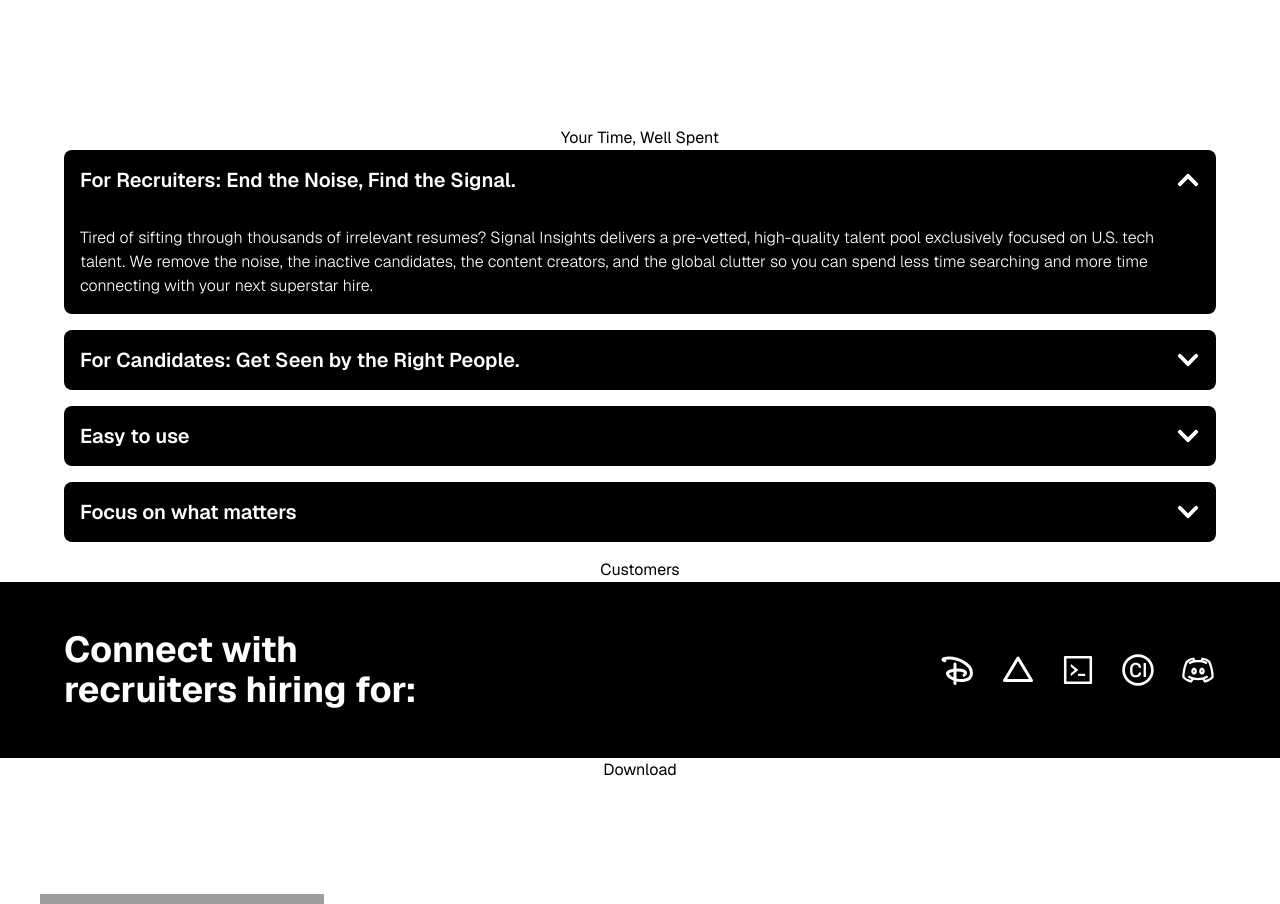
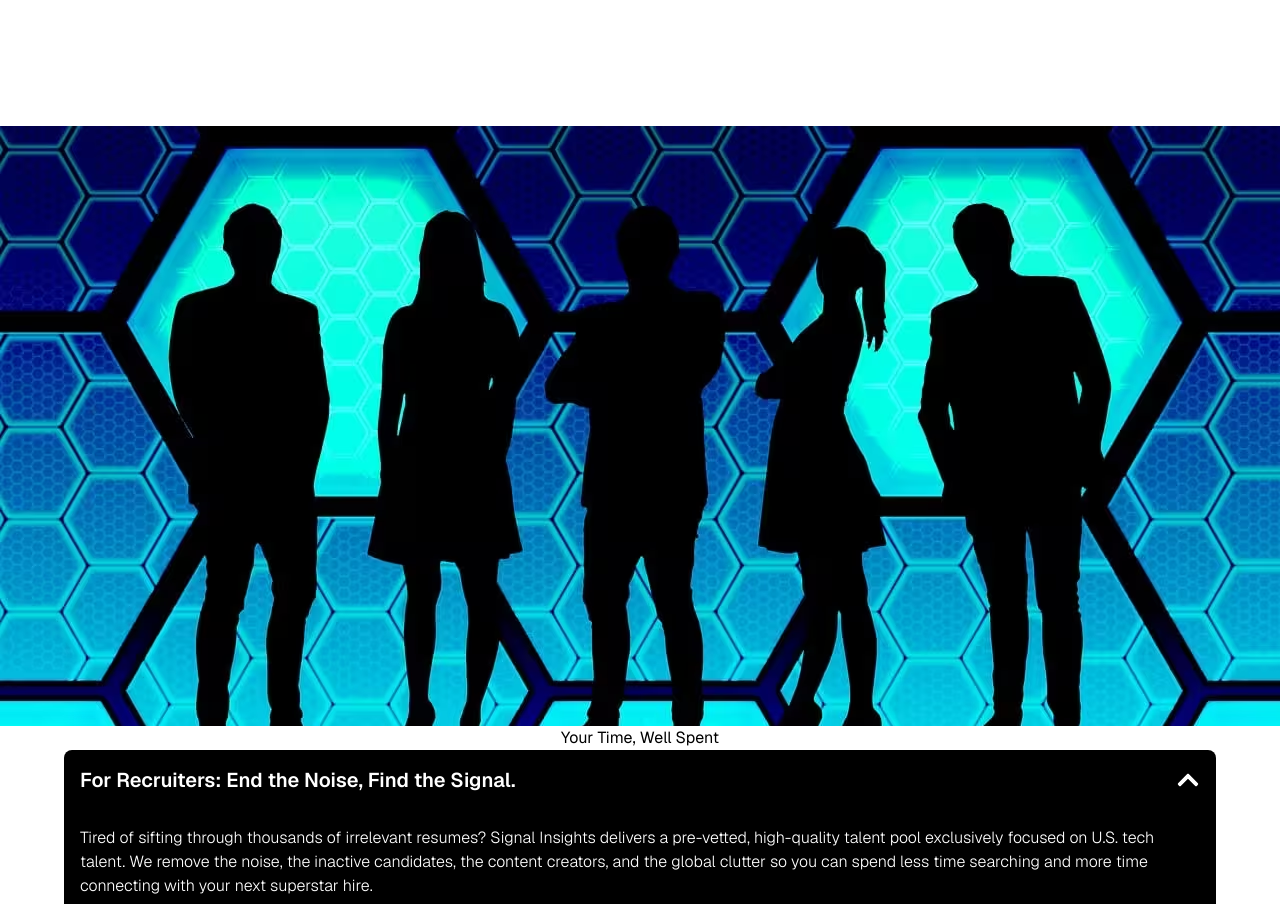
Before and after one commit to fsanchez1397/signal-insights, a Next.js app: page / in a window 1280 px wide. Shown: the part 466-1370 px from the top of the page. Built offline with nearby package versions, Linux system fonts and the light colour scheme; grey boxes are pictures that could not be loaded.

Commit message:
wip: add banner

```diff
--- a/src/app/page.tsx
+++ b/src/app/page.tsx
@@ -9,11 +9,13 @@ import { Reviews } from "@/components/Reviews";
 import Section from "@/components/Section";
 import { FcDecision } from "react-icons/fc";
 import { defaultReviews } from "@/components/Reviews";
+import Banner from "@/components/Banner";
 
 export default function HomePage() {
 	return (
 		<main className="flex min-h-screen flex-col items-center justify-center ">
 			<Hero />
+			<Banner/>
 			<p>Your Time, Well Spent</p>
 			<Accordion />
 			<p id="join">Customers</p>
--- /dev/null
+++ b/src/components/Banner.tsx
@@ -0,0 +1,14 @@
+import Image from "next/image";
+export default function Banner() {
+  return (
+  <div className="relative w-full h-[400px] sm:h-[600px]">
+    <Image
+        src={"/images/professional-connections.avif"}
+        alt="Silhouette of professionals in a blue background"
+        fill
+        className="object-cover object-top"
+        sizes="100vw"
+        priority
+        />
+  </div>)
+}
```
Also changed, not shown: public/images/professional-connections.avif (added).
